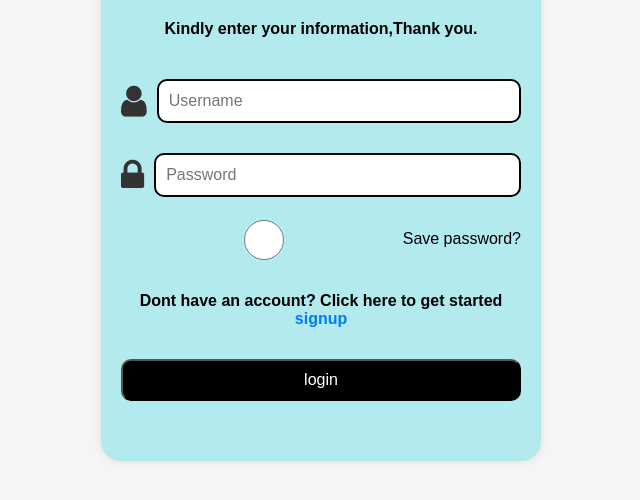
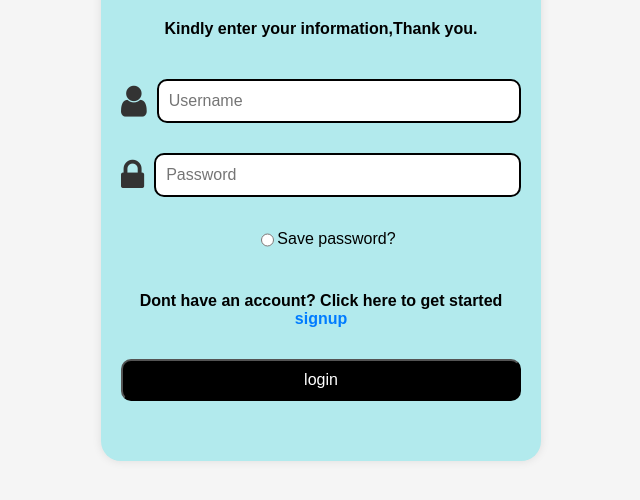
Before and after one commit to KashAtam/IT-2.0, a plain HTML site: page login.html in a window 1280 px wide. Shown: the part 300-800 px from the top of the page, without its empty margins (319-959 px from the left). Drawn offline with Linux system fonts and the light colour scheme.

Commit message:
[Fix] checkbox and radio input

```diff
--- a/login.css
+++ b/login.css
@@ -63,8 +63,12 @@ input {
   display: flex;
   align-items: center;
   justify-content: center;
-  gap: 8px;
+  gap: 0px;
   font-size: 1rem;
+}
+
+input[type="radio"] {
+  flex: 0;
 }
 
 button {
--- a/register.css
+++ b/register.css
@@ -65,6 +65,10 @@ input {
   font-size: 1rem;
 }
 
+input[type="checkbox"] {
+  flex: 0;
+}
+
 button {
   border-radius: 10px;
   padding: 10px;
```
